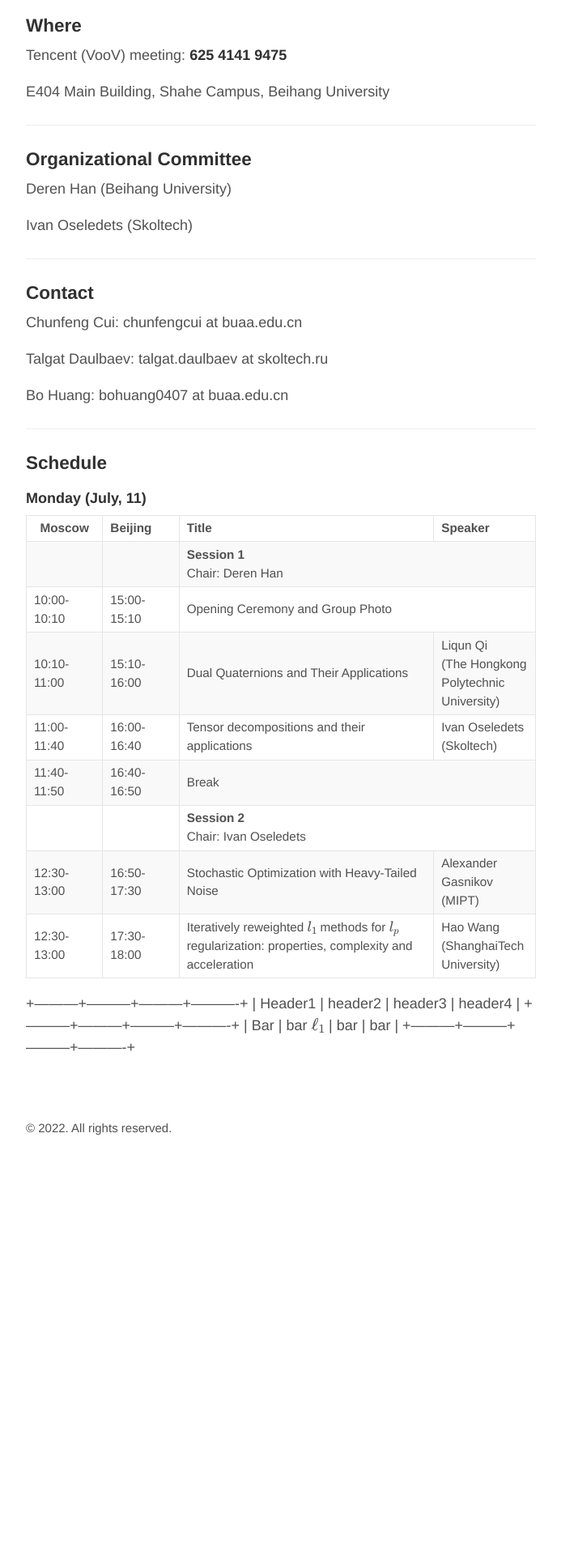
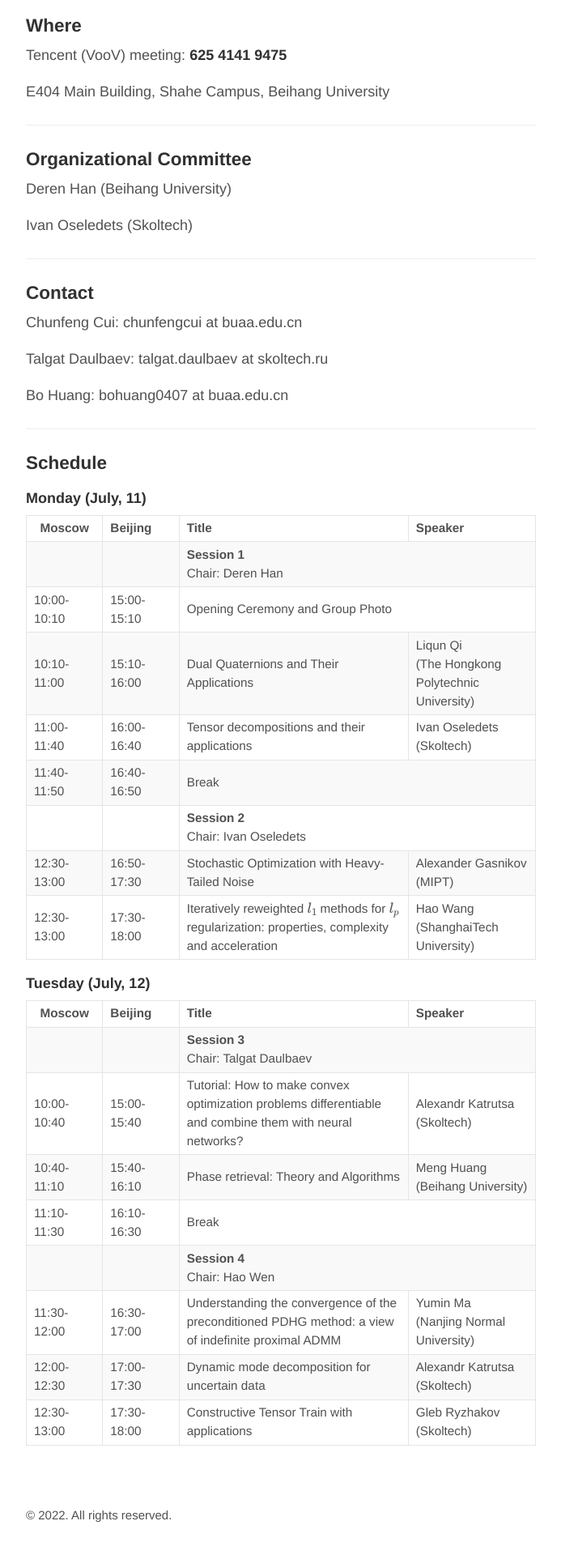
Before and after one commit to Daulbaev/Daulbaev.github.io, a Jekyll site: the page built from _posts/2022-07-09-about.md, in a window 1280 px wide. Shown: the part 927-2847 px from the top of the page at 81% size, without its empty margins (293-986 px from the left). Built offline with Jekyll 4.4.1, drawn with Linux system fonts in a browser that asks for light colours; formulas are drawn with MathJax 3; before the commit the page ends 2369 px from its top, so only the background shows below that.

Commit message:
Update 2022-07-09-about.md

```diff
--- a/_posts/2022-07-09-about.md
+++ b/_posts/2022-07-09-about.md
@@ -85,13 +85,13 @@ Bo Huang: bohuang0407 at buaa.edu.cn
     <td>10:10-11:00</td>
     <td>15:10-16:00</td>
     <td>Dual Quaternions and Their Applications</td>
-    <td>Liqun Qi <br>(The Hongkong Polytechnic University)</td>
+    <td>Liqun Qi<br>(The Hongkong Polytechnic University)</td>
   </tr>
   <tr>
     <td>11:00-11:40</td>
     <td>16:00-16:40</td>
     <td>Tensor decompositions and their applications</td>
-    <td>Ivan Oseledets <br>(Skoltech)</td>
+    <td>Ivan Oseledets<br>(Skoltech)</td>
   </tr>
   <tr>
     <td>11:40-11:50</td>
@@ -107,35 +107,79 @@ Bo Huang: bohuang0407 at buaa.edu.cn
     <td>12:30-13:00</td>
     <td>16:50-17:30</td>
     <td>Stochastic Optimization with Heavy-Tailed Noise</td>
-    <td>Alexander Gasnikov <br>(MIPT)</td>
+    <td>Alexander Gasnikov<br>(MIPT)</td>
   </tr>
   <tr>
     <td>12:30-13:00</td>
     <td>17:30-18:00</td>
     <td>Iteratively reweighted $l_1$ methods for $l_p$ regularization: properties, complexity and acceleration<br></td>
-    <td>Hao Wang <br>(ShanghaiTech University)</td>
+    <td>Hao Wang<br>(ShanghaiTech University)</td>
   </tr>
 </tbody>
 </table>
 
-<style>
-table th:first-of-type {
-    width: 10%;
-}
-table th:nth-of-type(2) {
-    width: 10%;
-}
-table th:nth-of-type(3) {
-    width: 50%;
-}
-table th:nth-of-type(4) {
-    width: 30%;
-}
-</style>
+#### Tuesday (July, 12)
 
-
-+---------+---------+---------+----------+
-| Header1 | header2 | header3 | header4  |
-+---------+---------+---------+----------+
-| Bar     | bar $\ell_1$    | bar     | bar      |
-+---------+---------+---------+----------+
+<table>
+<colgroup>
+<col width="15%" />
+<col width="15%" />
+<col width="45%" />
+<col width="25%" />
+</colgroup>
+<thead>
+  <tr>
+    <th style="text-align:center">Moscow</th>
+    <th>Beijing</th>
+    <th>Title</th>
+    <th>Speaker</th>
+  </tr>
+</thead>
+<tbody>
+  <tr>
+    <td></td>
+    <td></td>
+    <td colspan="2"><b>Session 3</b><br>Chair: Talgat Daulbaev</td>
+  </tr>
+  <tr>
+    <td>10:00-10:40</td>
+    <td>15:00-15:40</td>
+    <td>Tutorial: How to make convex optimization problems differentiable and combine them with neural networks?</td>
+    <td>Alexandr Katrutsa<br>(Skoltech)</td>
+  </tr>
+  <tr>
+    <td>10:40-11:10</td>
+    <td>15:40-16:10</td>
+    <td>Phase retrieval: Theory and Algorithms</td>
+    <td>Meng Huang<br>(Beihang University)</td>
+  </tr>
+  <tr>
+    <td>11:10-11:30</td>
+    <td>16:10-16:30</td>
+    <td colspan="2">Break</td>
+  </tr>
+  <tr>
+    <td></td>
+    <td></td>
+    <td colspan="2"><b>Session 4</b><br>Chair: Hao Wen</td>
+  </tr>
+  <tr>
+    <td>11:30-12:00</td>
+    <td>16:30-17:00</td>
+    <td>Understanding the convergence of the preconditioned PDHG method: a view of indefinite proximal ADMM</td>
+    <td>Yumin Ma<br>(Nanjing Normal University)</td>
+  </tr>
+  <tr>
+    <td>12:00-12:30</td>
+    <td>17:00-17:30</td>
+    <td>Dynamic mode decomposition for uncertain data</td>
+    <td>Alexandr Katrutsa<br>(Skoltech)</td>
+  </tr>
+   <tr>
+    <td>12:30-13:00</td>
+    <td>17:30-18:00</td>
+    <td>Constructive Tensor Train with applications</td>
+    <td>Gleb Ryzhakov<br>(Skoltech)</td>
+  </tr>
+</tbody>
+</table>
```
